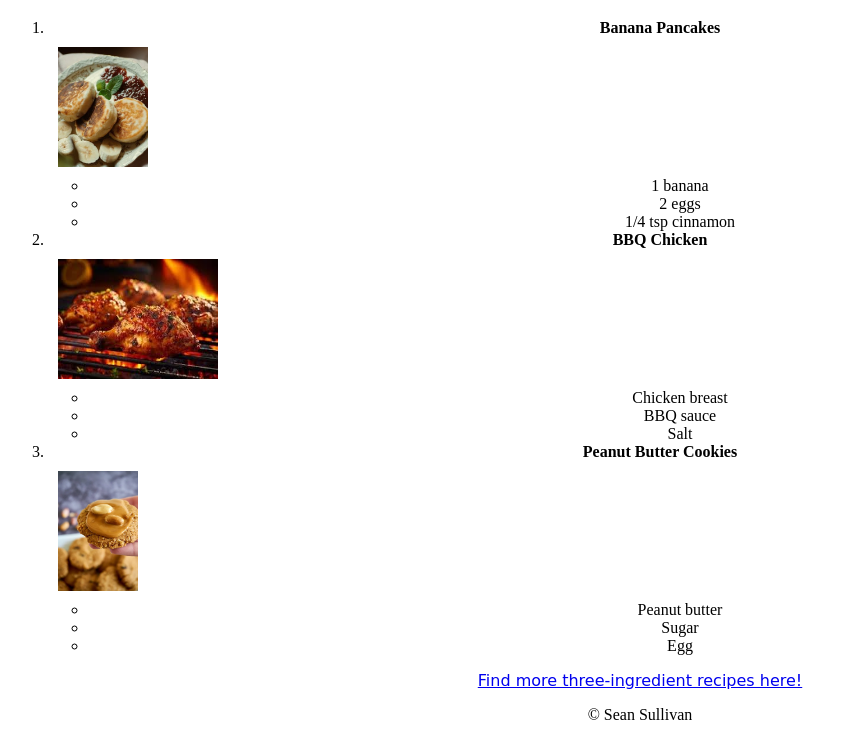
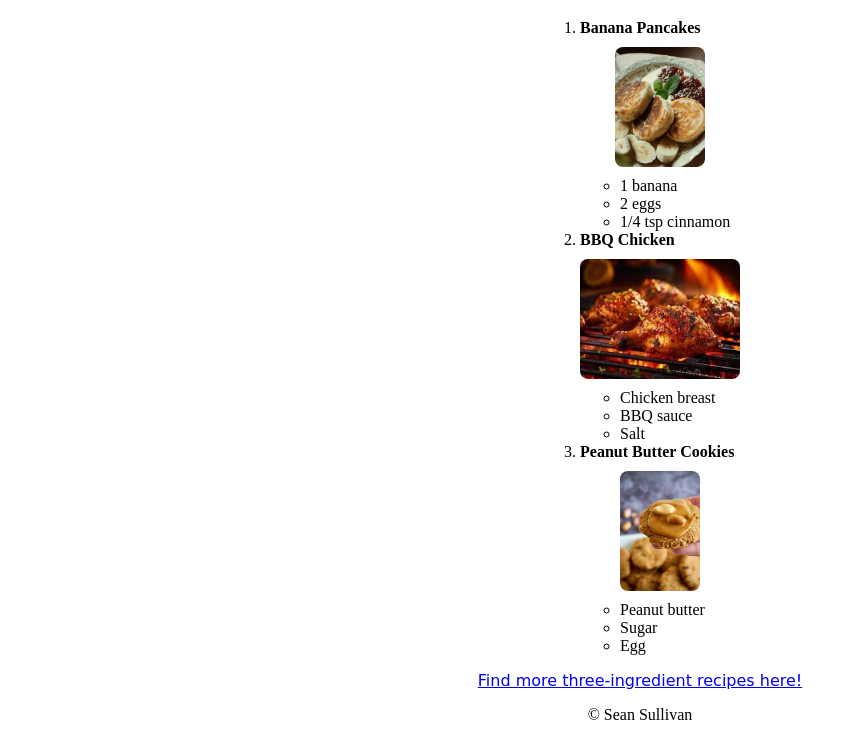
Before and after one commit to DoorToDarkness/dtdwebsite.github.io, a plain HTML site: page index.html in a window 1280 px wide. Shown: the part 61-800 px from the top of the page, without its empty margins (0-845 px from the left). Drawn offline with Linux system fonts and the light colour scheme.

Commit message:
Update style.css

```diff
--- a/style.css
+++ b/style.css
@@ -6,21 +6,16 @@ body {
   display: block;
   max-width: 160px;
   height: 120px;
-  margin: 10px;
+  margin: 10px auto;
+  border-radius: 8px;
 }
 
 .link {
   font-family: cursive;
 }
 
-img.centered {
-  text-align: center;
+ol, ul {
+  text-align: left;
+  display: inline-block;
+  margin: auto;
 }
-
-ol {
-  text-align: center;
-}
-
-ul {
-  text-align: center;
-}
```
